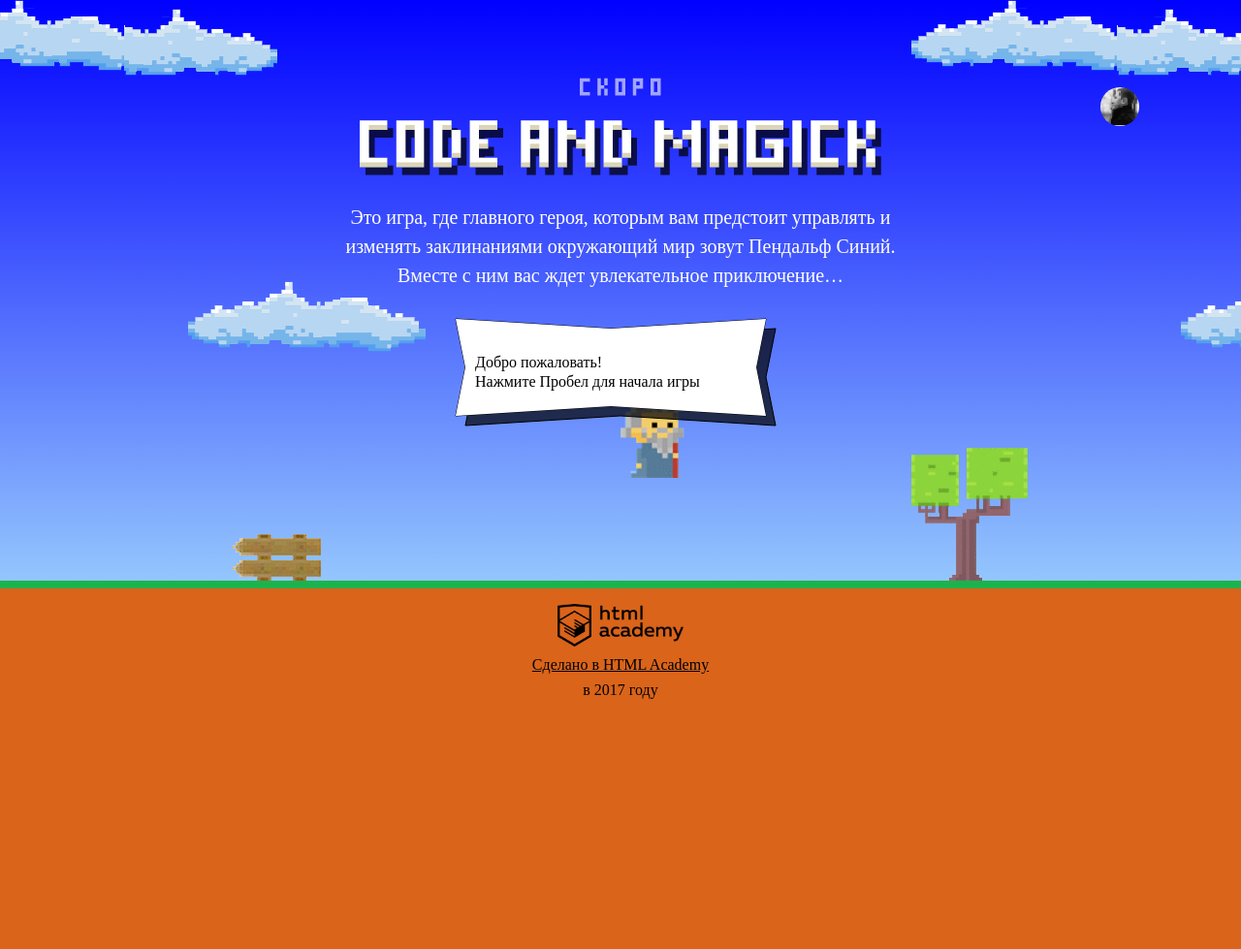
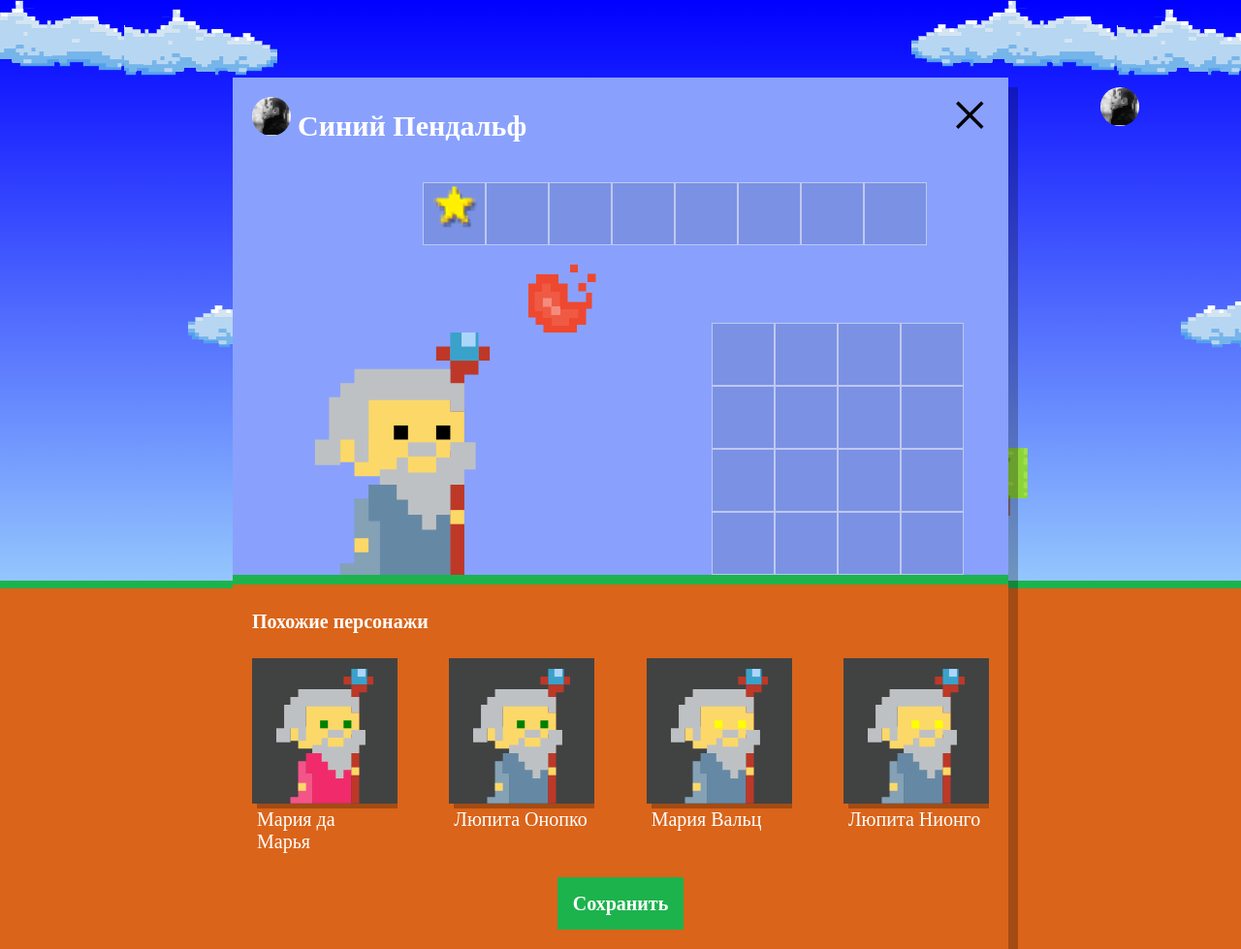
Before and after one commit to ragganaut81/642255-code-and-magick, a website: page index.html in a window 1280 px wide. Shown: the whole page at 97% size. Before the commit the page ends 800 px from the top, so only its background shows below. Drawn offline with Linux system fonts and the light colour scheme; a web font is replaced by a local one.

Commit message:
Создал похожих персонажей.

```diff
--- a/index.html
+++ b/index.html
@@ -200,6 +200,7 @@
   };
 </script>
 <script src="js/stat.js"></script>
+<script src="js/setup.js"></script>
 <script src="js/game.js"></script>
 
 </body>
--- /dev/null
+++ b/js/setup.js
@@ -0,0 +1,78 @@
+'use strict';
+
+var NAMES = [
+  'Иван',
+  'Хуан Себастьян',
+  'Мария',
+  'Кристоф',
+  'Виктор',
+  'Юлия',
+  'Люпита',
+  'Вашингтон'
+  ];
+var SURNAMES = [
+  'да Марья',
+  'Верон',
+  'Мирабелла',
+  'Вальц',
+  'Онопко',
+  'Тополь',
+  'Нионго',
+  'Ирвинг'
+  ];
+var COAT_COLORS = [
+  'rgb(101, 137, 164)',
+  'rgb(241, 43, 107)',
+  'rgb(146, 100, 161)',
+  'rgb(56, 159, 117)',
+  'rgb(215, 210, 55)',
+  'rgb(0, 0, 0)'
+  ];
+var EYES_COLORS = [
+  'black',
+  'red',
+  'blue',
+  'yellow',
+  'green'
+];
+
+var getRand = function(arr) {
+  var rand = Math.floor(Math.random() * arr.length);
+  return arr[rand];
+};
+
+var userDialog = document.querySelector('.setup');
+userDialog.classList.remove('hidden');
+
+var similarListElement = document.querySelector('.setup-similar-list');
+var similarWizardTemplate = document.querySelector('#similar-wizard-template')
+    .content
+    .querySelector('.setup-similar-item');
+
+var wizards = [];
+
+for (var i = 0; i < 4; i++) {
+  wizards[i] = {
+    name: getRand(NAMES) + ' ' + getRand(SURNAMES),
+    coatColor: getRand(COAT_COLORS),
+    eyesColor: getRand(EYES_COLORS)
+  }
+};
+
+var renderWizard = function (wizard) {
+  var wizardElement = similarWizardTemplate.cloneNode(true);
+
+  wizardElement.querySelector('.setup-similar-label').textContent = wizard.name;
+  wizardElement.querySelector('.wizard-coat').style.fill = wizard.coatColor;
+  wizardElement.querySelector('.wizard-eyes').style.fill = wizard.eyesColor;
+
+  return wizardElement;
+};
+
+var fragment = document.createDocumentFragment();
+for (var i = 0; i < wizards.length; i++) {
+  fragment.appendChild(renderWizard(wizards[i]));
+}
+similarListElement.appendChild(fragment);
+
+userDialog.querySelector('.setup-similar').classList.remove('hidden');
```
